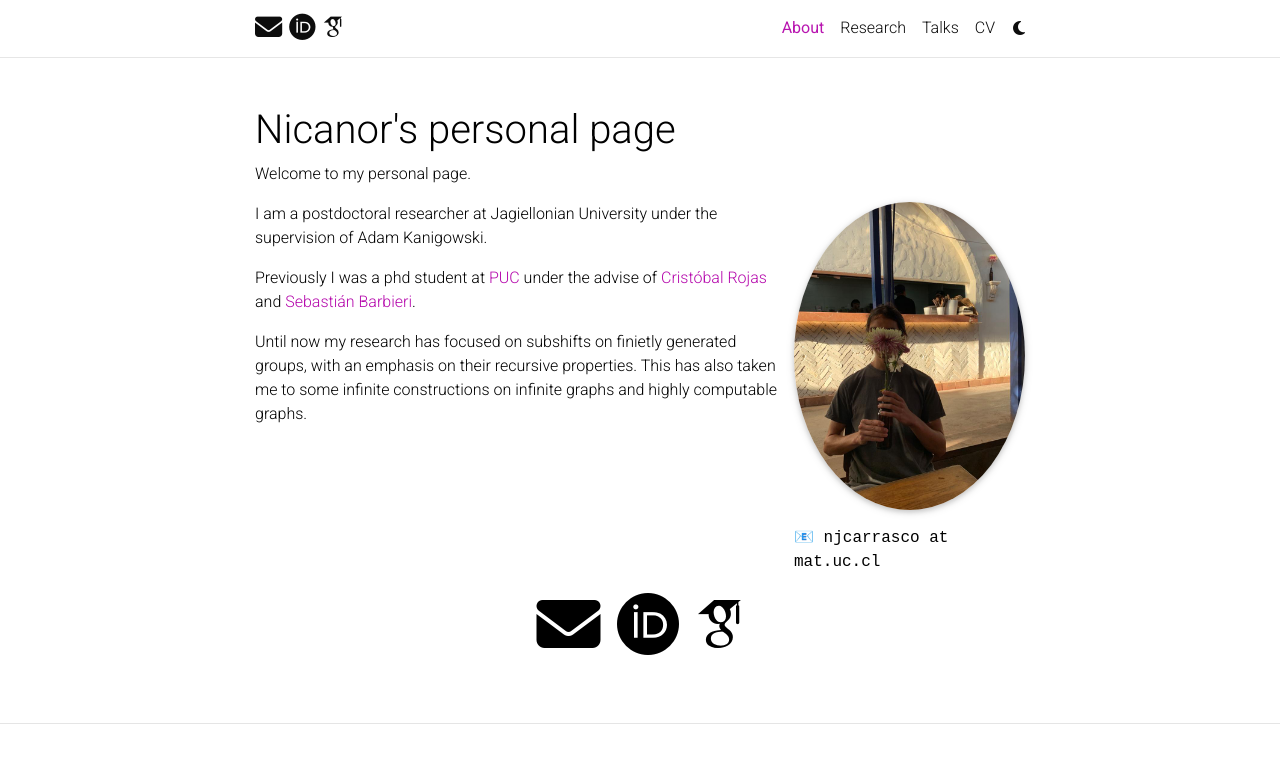
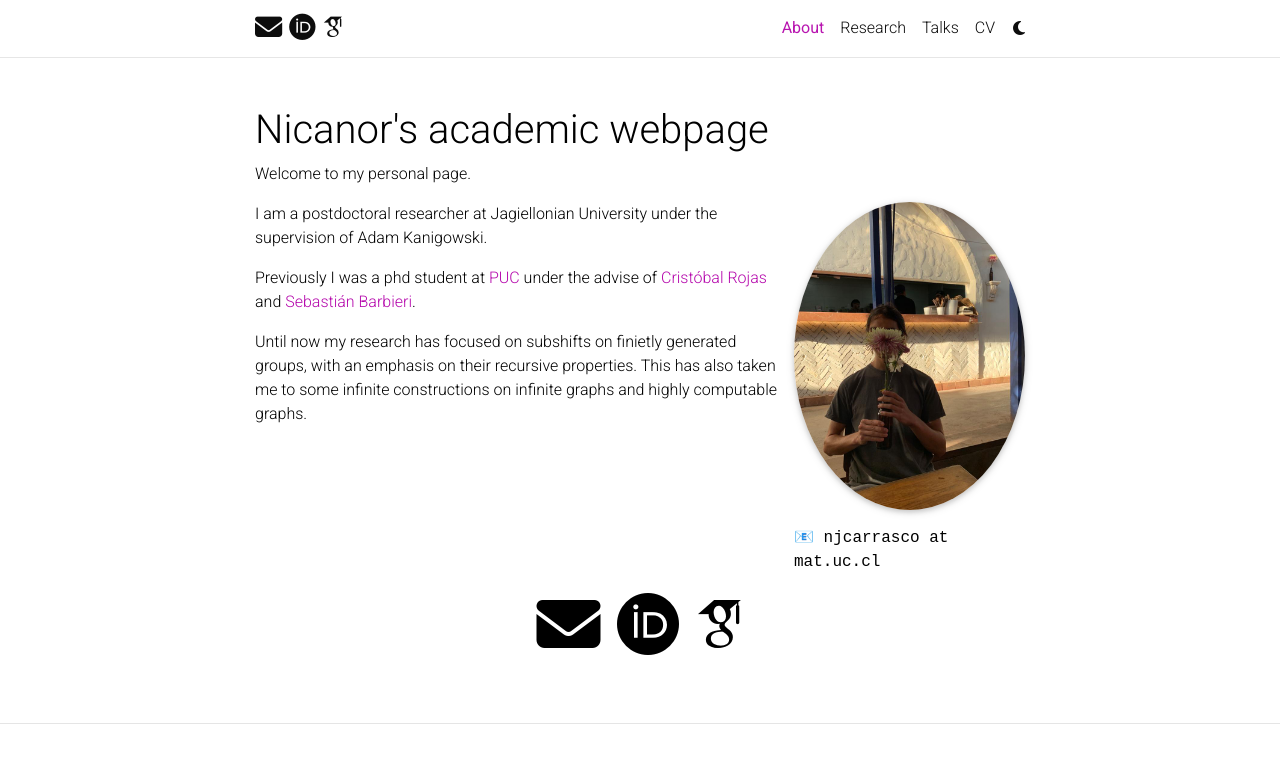
Before and after one commit to nicanorcarrascovargas/nicanorcarrascovargas.github.io, a Jekyll site: the page built from _pages/about.md, in a window 1280 px wide. Shown: the top 763 px of the page. Built offline with Jekyll 4.4.1, drawn with Linux system fonts in a browser that asks for light colours; full-size pictures stand in for the smaller copies a plugin makes; some web fonts are replaced; comment, search, counter and statistics services are not loaded; a style sheet for code colours, icons or effects is not loaded.

Commit message:
Update _config.yml

```diff
--- a/_config.yml
+++ b/_config.yml
@@ -2,12 +2,12 @@
 # Site settings
 # -----------------------------------------------------------------------------
 
-title: Nicanor's personal page  # the website title (if blank, full name will be used instead)
+title: Nicanor's academic webpage # the website title (if blank, full name will be used instead)
 first_name: Nicanor
 middle_name:
 last_name: Carrasco-Vargas
 email: njcarrasco 🦠 mat.uc.cl
-description:  Welcome to my personal webpage.
+description:
 footer_text:
 keywords:    # add your own keywords or leave empty
 
```
